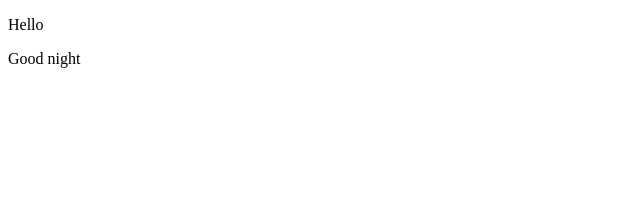
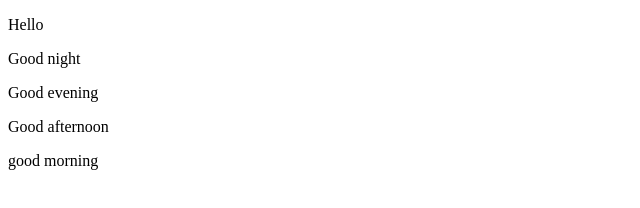
Before and after one commit to Karthik150502/NewGitLearningRepo, a plain HTML site: page index.html in a window 1280 px wide. Shown: the whole page, without its empty margins (0-640 px from the left). Drawn offline with Linux system fonts and the light colour scheme.

Commit message:
The third commit from feature1 branch

```diff
--- a/index.html
+++ b/index.html
@@ -10,6 +10,9 @@
 <body>
     <p>Hello</p>
     <div>Good night</div>
+    <p>Good evening</p>
+    <p>Good afternoon</p>
+    <p>good morning</p>
 </body>
 
 </html>
```
